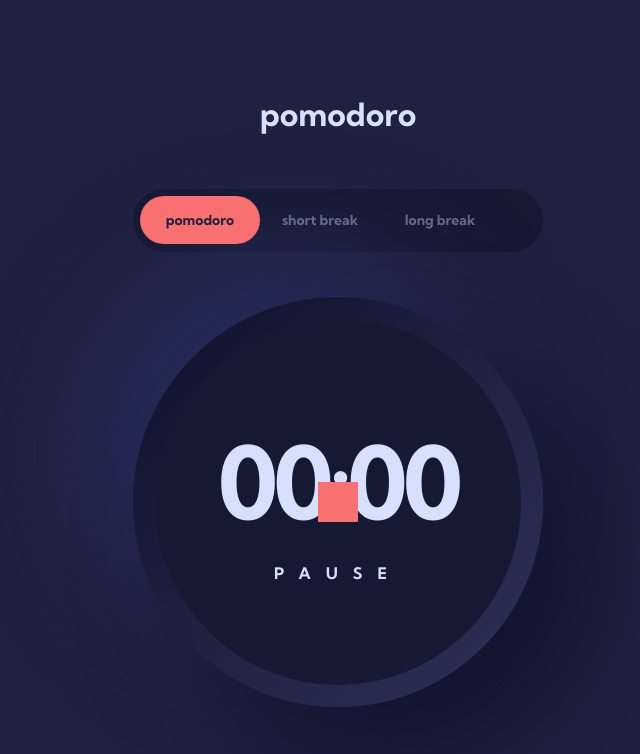
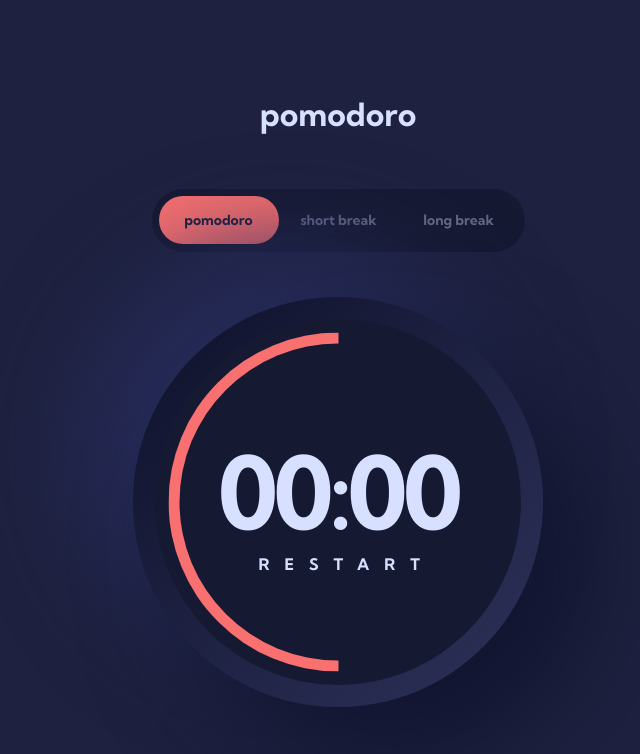
Before and after one commit to subu-v/Pomodora-app, a React (Create React App) app: page / in a window 1280 px wide. Shown: the top 754 px of the page, without its empty margins (302-942 px from the left). Built offline with nearby package versions, Linux system fonts and the light colour scheme.

Commit message:
Apart from the actual timer functionality, the timer text, progress bar styes are done.
The progress is yet to rotate in accordance with the timer set, just the styles for it are done.

```diff
--- a/src/UI/Tabbed.module.scss
+++ b/src/UI/Tabbed.module.scss
@@ -1,7 +1,8 @@
 .tabbed {
   border-radius: 31.5px;
   background-color: #161932;
-  margin-bottom: 45px;
+  width: 373px;
+  margin: 0 auto 45px auto;
 
   &-ul {
     width: 373px;
--- a/src/UI/Timer.js
+++ b/src/UI/Timer.js
@@ -2,16 +2,15 @@ import { React, useState } from "react";
 import style from "./Timer.module.scss";
 
 const Timer = () => {
-  const [time, setTime] = useState("00:00");
-
   return (
     <div className={style["timer"]}>
+      <div className={style["timer-outer"]}></div>
       <div className={style["timer-inner"]}>
         <div className={style["timer-progress-bar"]}></div>
-        <div className={style["timer-counter-box"]}>
-          <p className={style["timer-counter"]}>{time}</p>
-          <button className={style["timer-counter-button"]}>PAUSE</button>
-        </div>
+      </div>
+      <div className={style["timer-counter"]}>
+        <p className={style["timer-counter-desc"]}>00:00</p>
+        <button className={style["timer-counter-btn"]}>RESTART</button>
       </div>
     </div>
   );
--- a/src/UI/Timer.module.scss
+++ b/src/UI/Timer.module.scss
@@ -2,34 +2,74 @@
   width: 410px;
   height: 410px;
   border-radius: 410px;
-  background: linear-gradient(315deg, #2e325a 0%, #0e112a 100%);
+  background-image: linear-gradient(315deg, #2e325a 0%, #0e112a 100%);
   box-shadow: 50px 50px 100px 0px #121530, -50px -50px 100px 0px #272c5a;
-  display: grid;
-  place-items: center;
+  position: relative;
+  z-index: 1;
+
+  &-outer {
+    border-radius: 366px;
+    background-color: #161932;
+
+    width: 366px;
+    height: 366px;
+
+    position: absolute;
+    top: 50%;
+    left: 50%;
+    translate: -50% -50%;
+
+    z-index: 2;
+  }
 
   &-inner {
-    width: 366px;
-    height: 366px;
-    border-radius: 366px;
-    background: #161932;
-    position: relative;
+    width: 339px;
+    height: 339px;
+    border-radius: 339px;
+    background-color: #161932;
 
-    display: grid;
-    place-items: center;
+    position: absolute;
+    top: 50%;
+    left: 50%;
+    translate: -50% -50%;
+    z-index: 3;
+    overflow: hidden;
   }
 
   &-progress-bar {
-    position: absolute;
-    width: 40px;
-    height: 40px;
     background-color: #f87070;
+
+    width: 50%;
+    height: 100%;
+
+    transition: all 1s ease-in;
+    transform-origin: right center;
   }
 
-  &-counter-box {
-    display: grid;
+  &:hover &-progress-bar {
+    transform: rotate(360deg);
   }
 
   &-counter {
+    width: 317px;
+    height: 317px;
+
+    border-radius: 317px;
+    background-color: #161932;
+
+    position: absolute;
+    top: 50%;
+    left: 50%;
+    translate: -50% -50%;
+
+    z-index: 4;
+
+    display: flex;
+    flex-direction: column;
+    justify-content: center;
+    align-items: center;
+
+    &-desc {
       color: #d7e0ff;
       text-align: center;
       font-family: Kumbh Sans;
@@ -38,18 +78,22 @@
       font-weight: 700;
       line-height: normal;
       letter-spacing: -5px;
-    margin-bottom: 19px;
+    }
 
-    &-button {
-      border: none;
-      background-color: initial;
+    &-btn {
       color: #d7e0ff;
+      text-align: center;
       font-family: Kumbh Sans;
       font-size: 16px;
       font-style: normal;
       font-weight: 700;
       line-height: normal;
       letter-spacing: 15px;
+
+      border: none;
+      background-color: initial;
+
+      width: 159px;
       margin: 0 auto;
     }
   }
```
Lines whose indentation alone changed are shown as unchanged.
